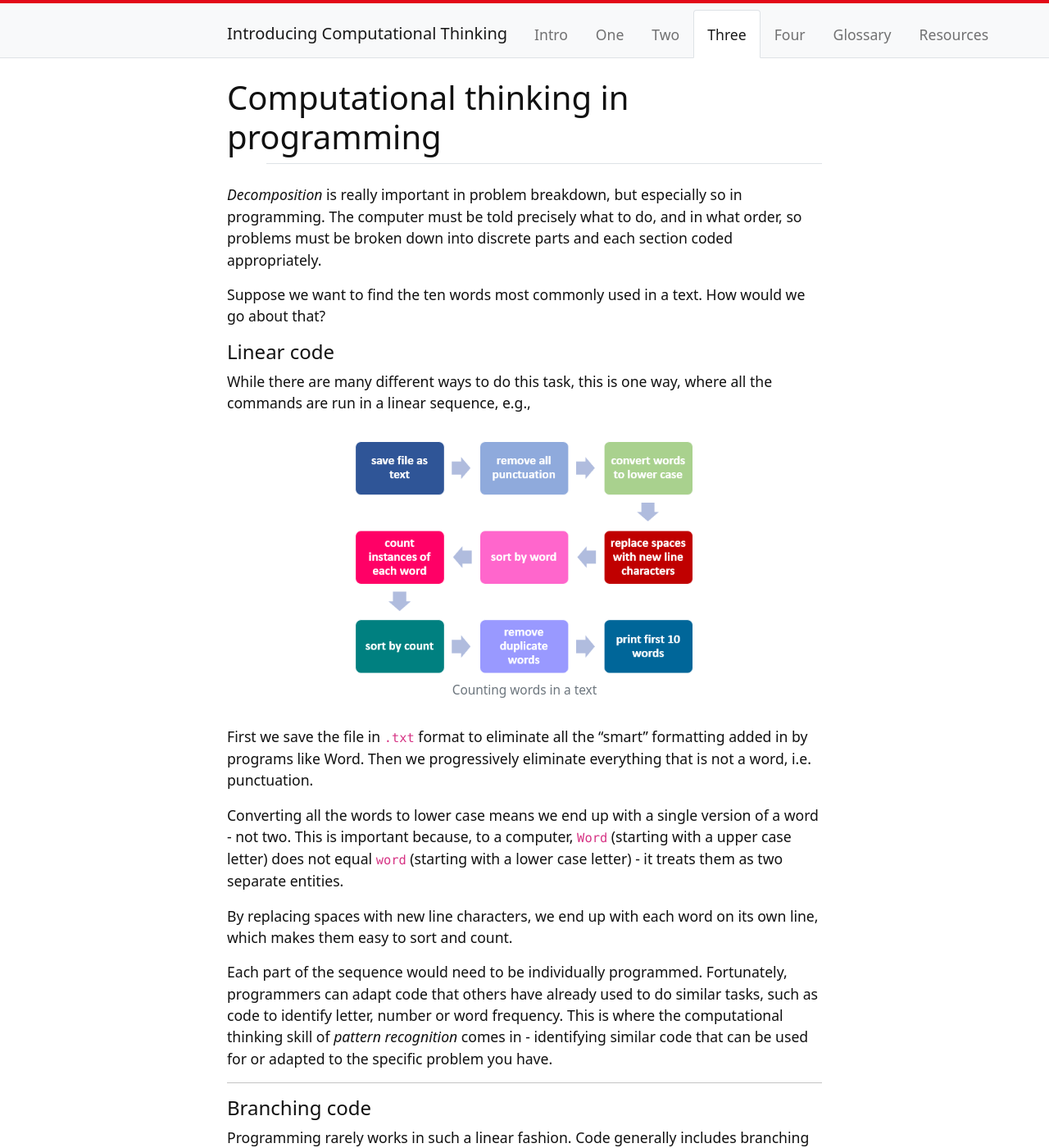
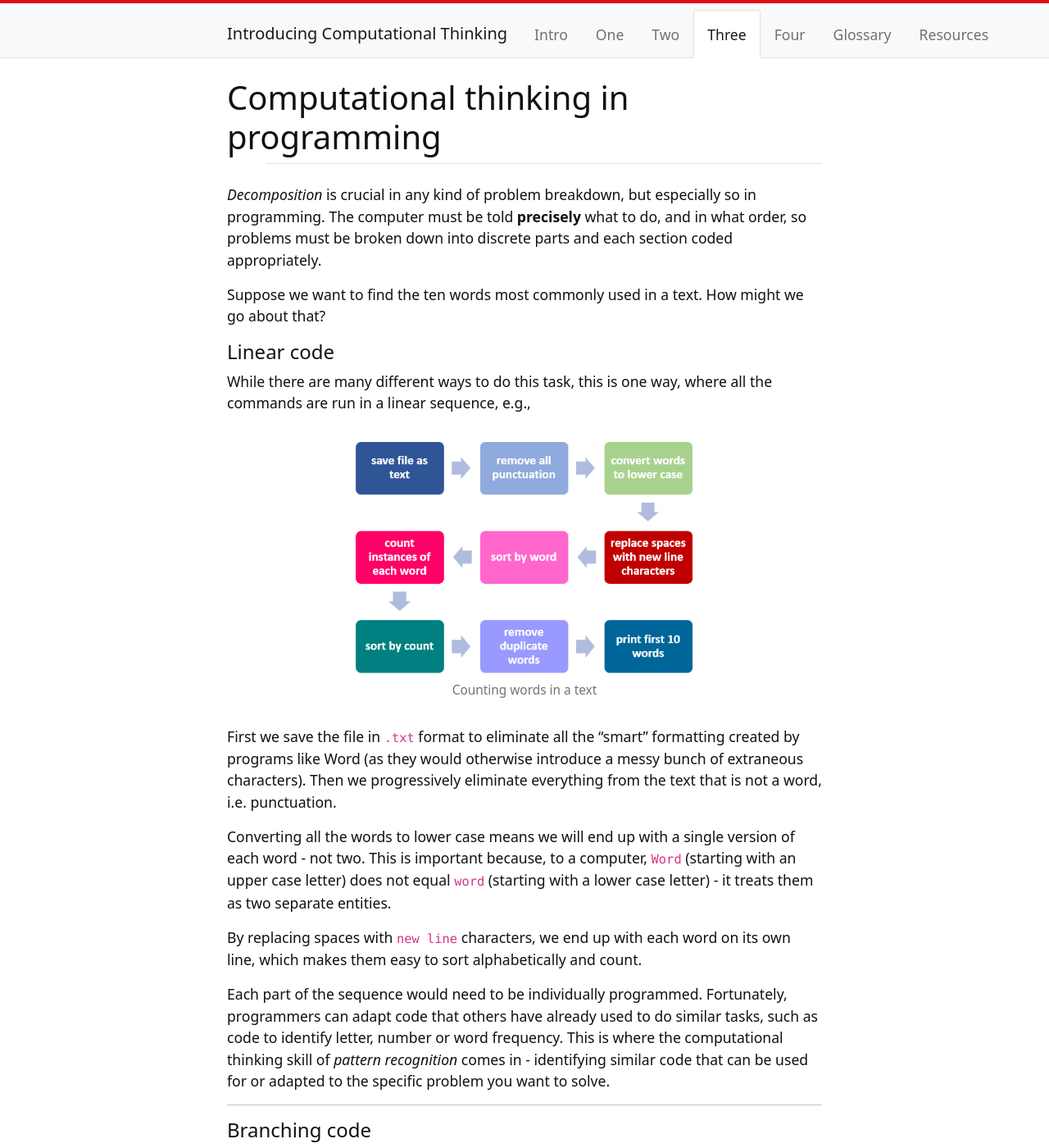
Before and after one commit to weaverbel/intro-computational-thinking, a Jekyll site: the page built from content/3-lesson.md, in a window 1280 px wide and 1400 px high. Shown: the whole window at 82% size. Built offline with Jekyll 4.4.1, drawn with Linux system fonts in a browser that asks for light colours.

Commit message:
Update 3-lesson.md
bit more clarification

```diff
--- a/content/3-lesson.md
+++ b/content/3-lesson.md
@@ -4,9 +4,9 @@ nav: Three
 
 ---
 
-*Decomposition* is really important in problem breakdown, but especially so in programming. The computer must be told precisely what to do, and in what order, so problems must be broken down into discrete parts and each section coded appropriately.
+*Decomposition* is crucial in any kind of problem breakdown, but especially so in programming. The computer must be told **precisely** what to do, and in what order, so problems must be broken down into discrete parts and each section coded appropriately.
 
-Suppose we want to find the ten words most commonly used in a text. How would we go about that?
+Suppose we want to find the ten words most commonly used in a text. How might we go about that?
 
 #### Linear code
 
@@ -14,13 +14,13 @@ While there are many different ways to do this task, this is one way, where all
 
 {% include figure.html img="count-words.png" alt="counting words in a text" caption="Counting words in a text" width="60%" %}
 
-First we save the file in `.txt` format to eliminate all the "smart" formatting added in by programs like Word. Then we progressively eliminate everything that is not a word, i.e. punctuation.
+First we save the file in `.txt` format to eliminate all the "smart" formatting created by programs like Word (as they would otherwise introduce a messy bunch of extraneous characters). Then we progressively eliminate everything from the text that is not a word, i.e. punctuation.
 
-Converting all the words to lower case means we end up with a single version of a word - not two. This is important because, to a computer, `Word` (starting with a  upper case letter) does not equal `word` (starting with a lower case letter) - it treats them as two separate entities.
+Converting all the words to lower case means we will end up with a single version of each word - not two. This is important because, to a computer, `Word` (starting with an upper case letter) does not equal `word` (starting with a lower case letter) - it treats them as two separate entities.
 
-By replacing spaces with new line characters, we end up with each word on its own line, which makes them easy to sort and count.
+By replacing spaces with `new line` characters, we end up with each word on its own line, which makes them easy to sort alphabetically and count.
 
-Each part of the sequence would need to be individually programmed. Fortunately, programmers can adapt code that others have already used to do similar tasks, such as code to identify letter, number or word frequency. This is where the computational thinking skill of *pattern recognition* comes in - identifying similar code that can be used for or adapted to the specific problem you have.
+Each part of the sequence would need to be individually programmed. Fortunately, programmers can adapt code that others have already used to do similar tasks, such as code to identify letter, number or word frequency. This is where the computational thinking skill of *pattern recognition* comes in - identifying similar code that can be used for or adapted to the specific problem you want to solve.
 
 --------
 
```
